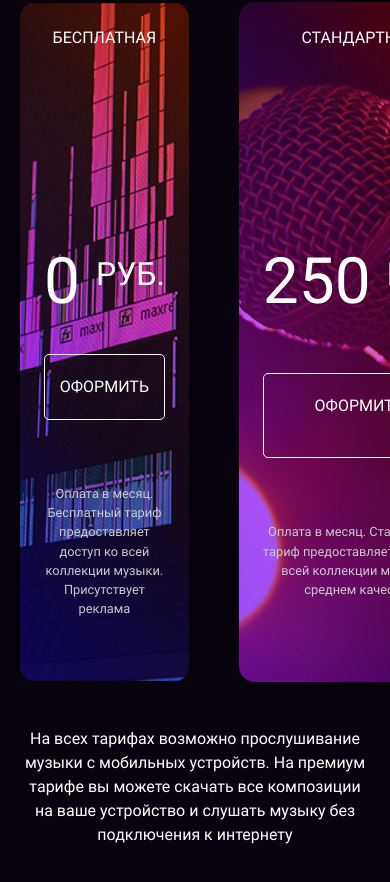
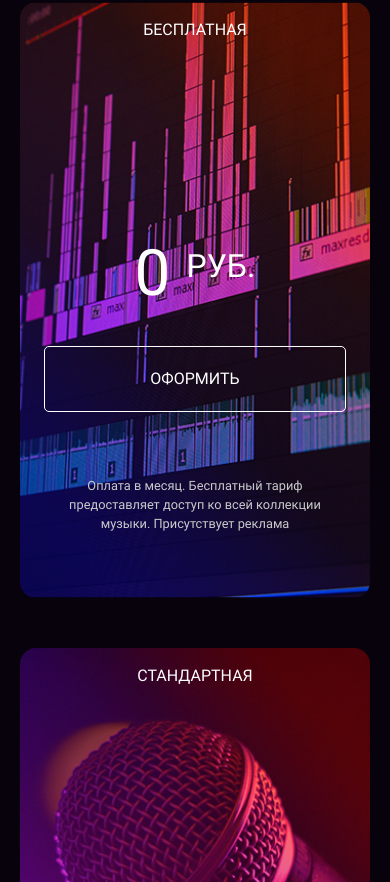
Before and after one commit to mrAnderson90/layout-designer-project-56, a website: page src/index.html in a window 390 px wide. Shown: the part 978-1860 px from the top of the page. Drawn offline with Linux system fonts and the light colour scheme.

Commit message:
Add adaptive for page-pricing

```diff
--- a/src/index.html
+++ b/src/index.html
@@ -87,7 +87,7 @@
 							<p class="pricing-footer center font-small">Оплата в месяц. Премиум тариф предоставляет доступ ко всей коллекции музыки в высоком качестве</p>
 						</div>
 					</div>
-					<p class="pricing-page-footer center">На всех тарифах возможно прослушивание музыки с мобильных устройств. На премиум тарифе вы можете скачать все композиции на ваше устройство и слушать музыку без подключения к интернету</p>
+					<p class="pricing-footer-main center">На всех тарифах возможно прослушивание музыки с мобильных устройств. На премиум тарифе вы можете скачать все композиции на ваше устройство и слушать музыку без подключения к интернету</p>
 				</div>
 			</div>
 <!--News-page-->
--- a/src/styles/scss/_page-pricing.scss
+++ b/src/styles/scss/_page-pricing.scss
@@ -1,9 +1,12 @@
-.pricing-page {
-
 .pricing {
 	display: flex;
 	column-gap: 50px;
 	margin: 45px 0;
+
+	@include mobile {
+		flex-direction: column;
+		row-gap: 50px;
+	}
 
 	&-item {
 		display: grid;
@@ -17,13 +20,16 @@
 		background-size: cover;
 		background-position: center;
 
-			.pricing-value {
-				display: flex;
-				align-items: flex-start;
-				justify-content: center;
+		@include mobile {
+			padding-top: 1rem;
+		}
+	}
+
+	&-value {
+		@include flex(center, flex-start) {
 			column-gap: 1rem;
+		}
 		color: $white;
-
 		.price {
 			line-height: 1;
 		}
@@ -33,13 +39,11 @@
 		}
 	}
 
-			.pricing-footer {
+	&-footer {
 		margin: 1.5rem 0 40px;
+
+		&-main {
+			color: $white;
 		}
 	}
 }
-
-	&-footer {
-		color: $white;
-	}
-}
--- a/src/styles/scss/app.scss
+++ b/src/styles/scss/app.scss
@@ -23,7 +23,7 @@
 @import "hero";
 
 // Page-pricing
-@import "pricing";
+@import "page-pricing";
 
 // Page-news
 @import "page-news";
```
Also changed, not shown: src/styles/css/style.css, 1 other file. Lines whose indentation alone changed are shown as unchanged.
